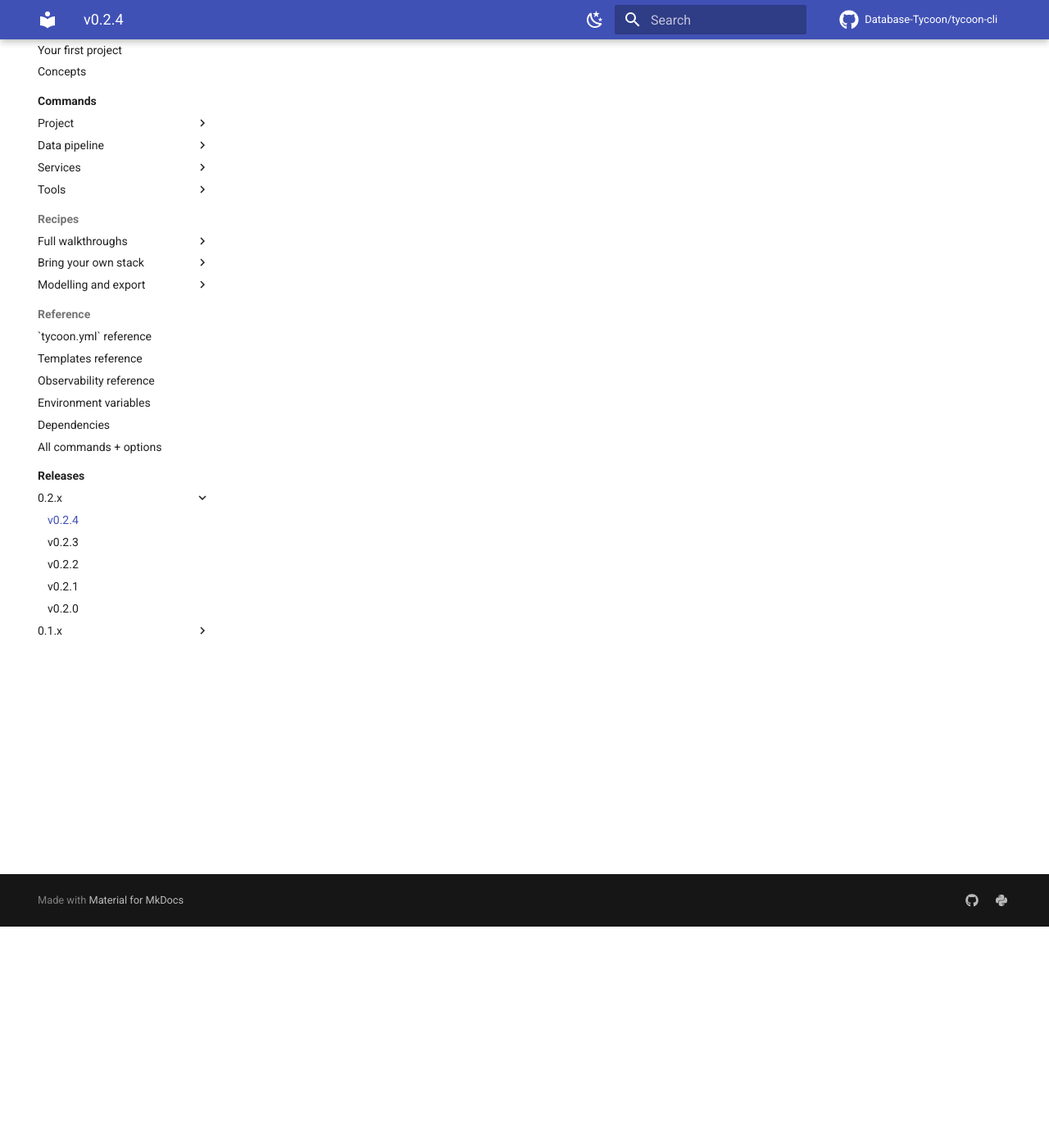
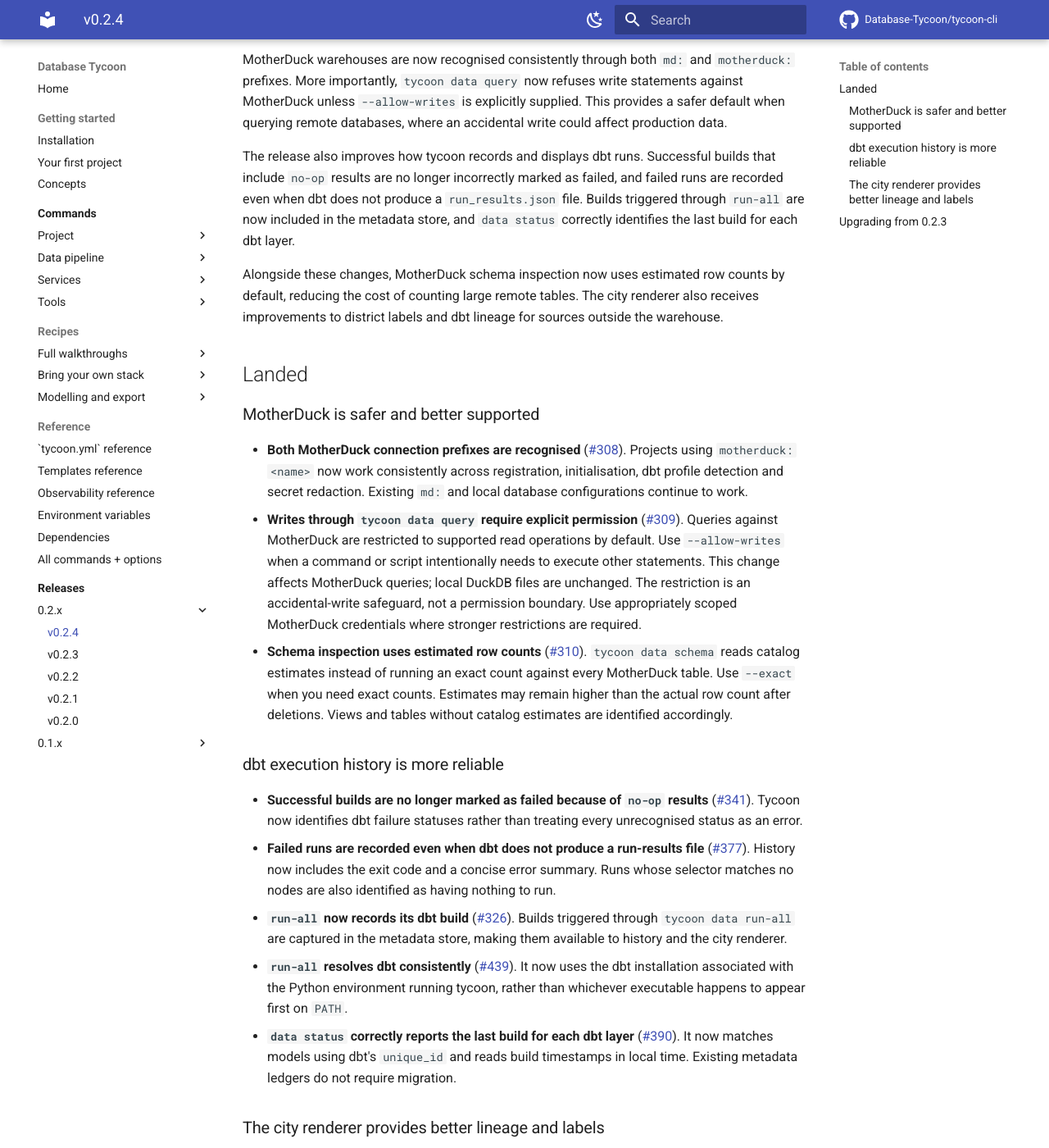
Before and after one commit to Database-Tycoon/tycoon-cli, an MkDocs documentation site: the page built from docs/releases/v0.2.4.md, in a window 1280 px wide and 1400 px high, scrolled down 270 px. Shown: the whole window at 82% size. Built offline with MkDocs 1.6.1 and Material for MkDocs 9.7.7, drawn with Linux system fonts in a browser that asks for light colours; comment, search, counter and statistics services are not loaded; some of the changed text lies outside the part shown.

Commit message:
docs: add v0.2.4 release notes

```diff
--- a/docs/releases/v0.2.4.md
+++ b/docs/releases/v0.2.4.md
@@ -1,3 +1,41 @@
 # v0.2.4
 
 _Released: TBD_
+
+Headline: **safer MotherDuck queries and reliable dbt run history**.
+
+This release improves how tycoon works with MotherDuck and makes dbt execution history more reliable.
+
+MotherDuck warehouses are now recognised consistently through both `md:` and `motherduck:` prefixes. More importantly, `tycoon data query` now refuses write statements against MotherDuck unless `--allow-writes` is explicitly supplied. This provides a safer default when querying remote databases, where an accidental write could affect production data.
+
+The release also improves how tycoon records and displays dbt runs. Successful builds that include `no-op` results are no longer incorrectly marked as failed, and failed runs are recorded even when dbt does not produce a `run_results.json` file. Builds triggered through `run-all` are now included in the metadata store, and `data status` correctly identifies the last build for each dbt layer.
+
+Alongside these changes, MotherDuck schema inspection now uses estimated row counts by default, reducing the cost of counting large remote tables. The city renderer also receives improvements to district labels and dbt lineage for sources outside the warehouse.
+
+## Landed
+
+### MotherDuck is safer and better supported
+
+- **Both MotherDuck connection prefixes are recognised** ([#308](https://github.com/Database-Tycoon/tycoon-cli/issues/308)). Projects using `motherduck:<name>` now work consistently across registration, initialisation, dbt profile detection and secret redaction. Existing `md:` and local database configurations continue to work.
+- **Writes through `tycoon data query` require explicit permission** ([#309](https://github.com/Database-Tycoon/tycoon-cli/issues/309)). Queries against MotherDuck are restricted to supported read operations by default. Use `--allow-writes` when a command or script intentionally needs to execute other statements. This change affects MotherDuck queries; local DuckDB files are unchanged. The restriction is an accidental-write safeguard, not a permission boundary. Use appropriately scoped MotherDuck credentials where stronger restrictions are required.
+- **Schema inspection uses estimated row counts** ([#310](https://github.com/Database-Tycoon/tycoon-cli/issues/310)). `tycoon data schema` reads catalog estimates instead of running an exact count against every MotherDuck table. Use `--exact` when you need exact counts. Estimates may remain higher than the actual row count after deletions. Views and tables without catalog estimates are identified accordingly.
+
+### dbt execution history is more reliable
+
+- **Successful builds are no longer marked as failed because of `no-op` results** ([#341](https://github.com/Database-Tycoon/tycoon-cli/issues/341)). Tycoon now identifies dbt failure statuses rather than treating every unrecognised status as an error.
+- **Failed runs are recorded even when dbt does not produce a run-results file** ([#377](https://github.com/Database-Tycoon/tycoon-cli/issues/377)). History now includes the exit code and a concise error summary. Runs whose selector matches no nodes are also identified as having nothing to run.
+- **`run-all` now records its dbt build** ([#326](https://github.com/Database-Tycoon/tycoon-cli/issues/326)). Builds triggered through `tycoon data run-all` are captured in the metadata store, making them available to history and the city renderer.
+- **`run-all` resolves dbt consistently** ([#439](https://github.com/Database-Tycoon/tycoon-cli/issues/439)). It now uses the dbt installation associated with the Python environment running tycoon, rather than whichever executable happens to appear first on `PATH`.
+- **`data status` correctly reports the last build for each dbt layer** ([#390](https://github.com/Database-Tycoon/tycoon-cli/issues/390)). It now matches models using dbt's `unique_id` and reads build timestamps in local time. Existing metadata ledgers do not require migration.
+
+### The city renderer provides better lineage and labels
+
+- **District and civic labels avoid collisions** ([#385](https://github.com/Database-Tycoon/tycoon-cli/issues/385)). Overlapping chips are repositioned where possible, and civic labels that still have no room are hidden until the view changes.
+- **External dbt sources appear in model lineage** ([#387](https://github.com/Database-Tycoon/tycoon-cli/issues/387)). Staging models now identify sources located outside the warehouse, including sources in separate databases, attached DuckDB files and DuckLake. These sources are represented in lineage but do not appear as city buildings because their contents cannot be measured from the warehouse.
+
+## Upgrading from 0.2.3
+
+- **Review MotherDuck write commands.** If you use `tycoon data query` to execute write statements against MotherDuck, add `--allow-writes` to those commands and scripts. Without it, unsupported write statements are refused before connecting.
+- **Use `--exact` when exact MotherDuck row counts are required.** Schema inspection now uses catalog estimates by default. Estimates can remain higher than the actual row count after deletions.
+- **No metadata migration is required.** Existing dbt run ledgers continue to work with the corrected `data status` behaviour.
+- **Local DuckDB projects are unaffected by the MotherDuck query restrictions and row-count changes.**
```
Also changed, not shown: docs/releases/index.md (+3 -2 lines).
